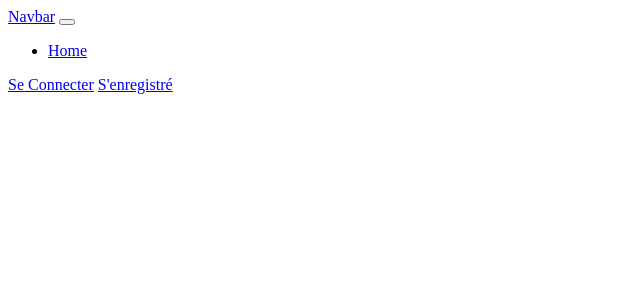
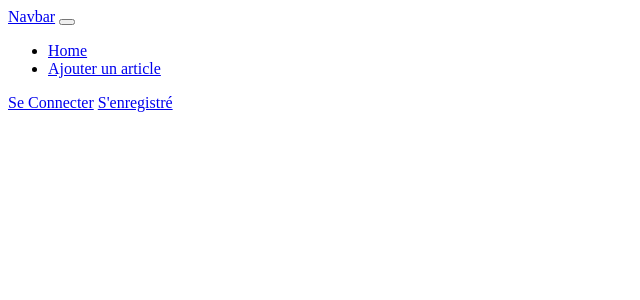
Before and after one commit to Thodler/socialNetwork, a Symfony app: template templates/base.html.twig in a window 1280 px wide. Shown: the top 300 px of the page, without its empty margins (0-640 px from the left). Run offline with Twig, Linux system fonts and the light colour scheme; the template is opened without the code that fills it, so the values that code supplies are empty; some libraries are stand-ins or nearby versions.

Commit message:
[UPD] Finalisation de la navbar.html.twig.

```diff
--- a/templates/_module/navbar.html.twig
+++ b/templates/_module/navbar.html.twig
@@ -13,7 +13,13 @@
         <div class="collapse navbar-collapse" id="navbarNav">
             <ul class="navbar-nav">
                 <li class="nav-item">
-                    <a class="nav-link active" aria-current="page" href="{{ path('app_article_index') }}">Home</a>
+                    <a class="nav-link {{ (app.current_route == 'app_article_index') ?'active': '' }}" aria-current="page" href="{{ path('app_article_index') }}">Home</a>
+                </li>
+                <li class="nav-item">
+                    <a class="nav-link {{ (app.current_route == 'app_article_new') ?'active': '' }}"
+                       aria-current="page"
+                       href="{{ path('app_article_new') }}">
+                        Ajouter un article</a>
                 </li>
             </ul>
             <div class="ms-auto">
@@ -24,7 +30,7 @@
                 {% endif %}
                 {% if is_granted('IS_AUTHENTICATED') %}
                     <a type="button"
-                       class="btn btn-outline-light"
+                       class="btn {{ app.current_route == 'app_user_show' ? 'btn-light' : 'btn-outline-light' }}"
                        href="{{ path('app_user_show') }}">Votre profil</a>
                     <a type="button"
                        class="btn btn-outline-danger"
```
